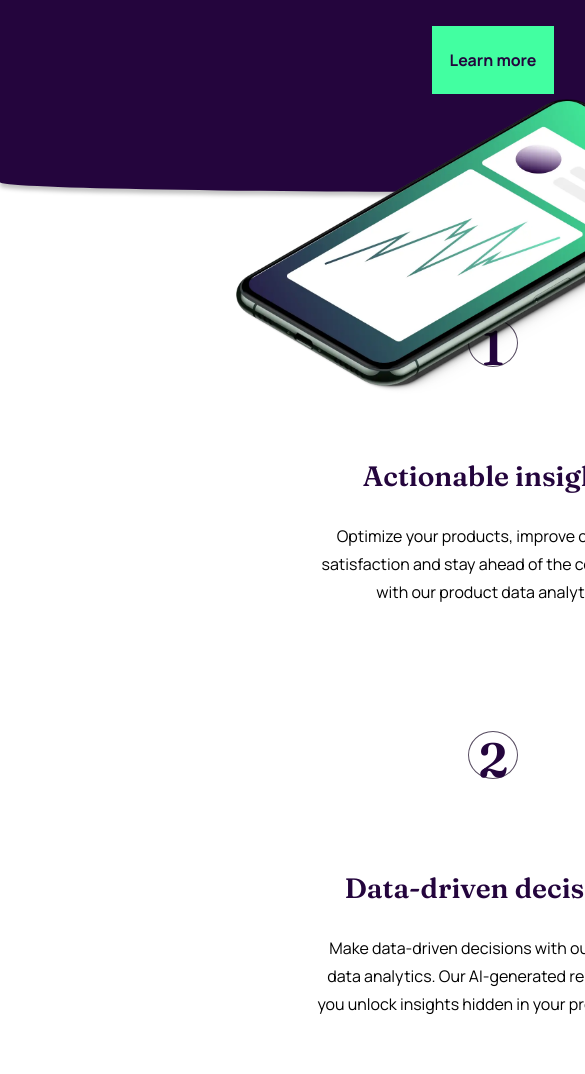
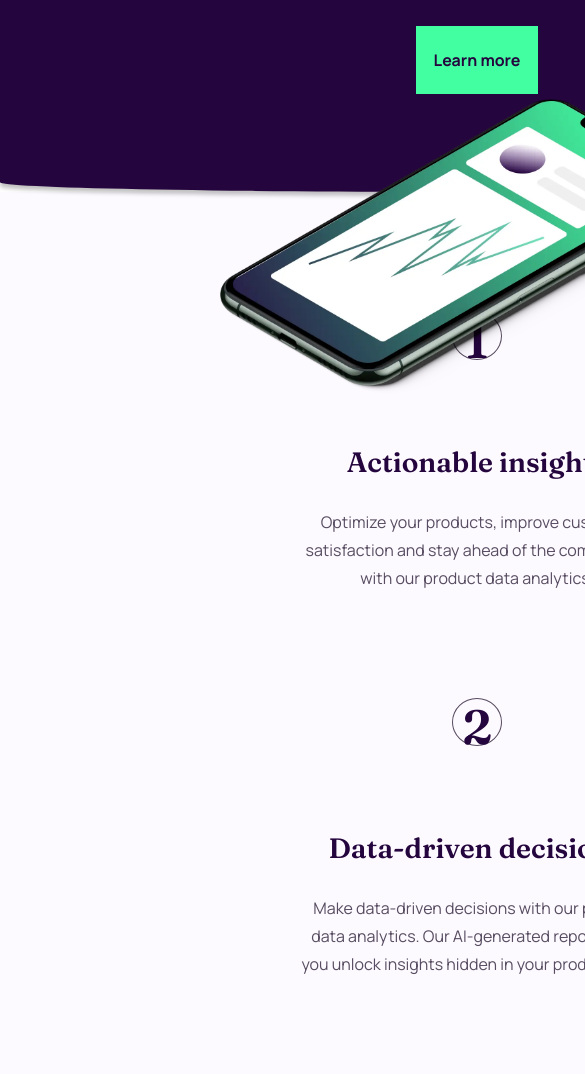
Before and after one commit to luinrandir/workit-landing-page, a website built with Vite: page index.html in a window 390 px wide. Shown: the part 290-1364 px from the top of the page, 585 px wide, since content can reach past the window. Built offline with nearby package versions, Linux system fonts and the light colour scheme.

Commit message:
Finished CTA for now. Tweaks will come later. Only Mobile.

```diff
--- a/scss/base/_typography.scss
+++ b/scss/base/_typography.scss
@@ -6,6 +6,7 @@ body {
   font-family: $font-primary;
   font-weight: map-get($map: $font-weights, $key: regular);
   @include font-size($body-font-sizes);
+  color: $neutral-color;
 }
 
 h1 {
--- a/scss/layout/_landingpage.scss
+++ b/scss/layout/_landingpage.scss
@@ -37,16 +37,18 @@ body {
 }
 
 main {
-  $general-padding: 1rem;
-  $top-padding: 4rem;
   display: grid;
   grid-template-rows: 1fr 1fr;
-  padding: $top-padding $general-padding $general-padding;
 }
 
 .info {
+  $general-padding: 1rem;
+  $top-padding: 4rem;
   $template-repeat: 3;
   display: grid;
   grid-template-rows: repeat($template-repeat, 1fr);
   justify-content: center;
+  background-color: a.$secondary-color;
+  padding: $top-padding $general-padding $general-padding;
+  border-radius: 100%/0 0 4% 4%; // Need to figure out how to achieve with formulas
 }
```
